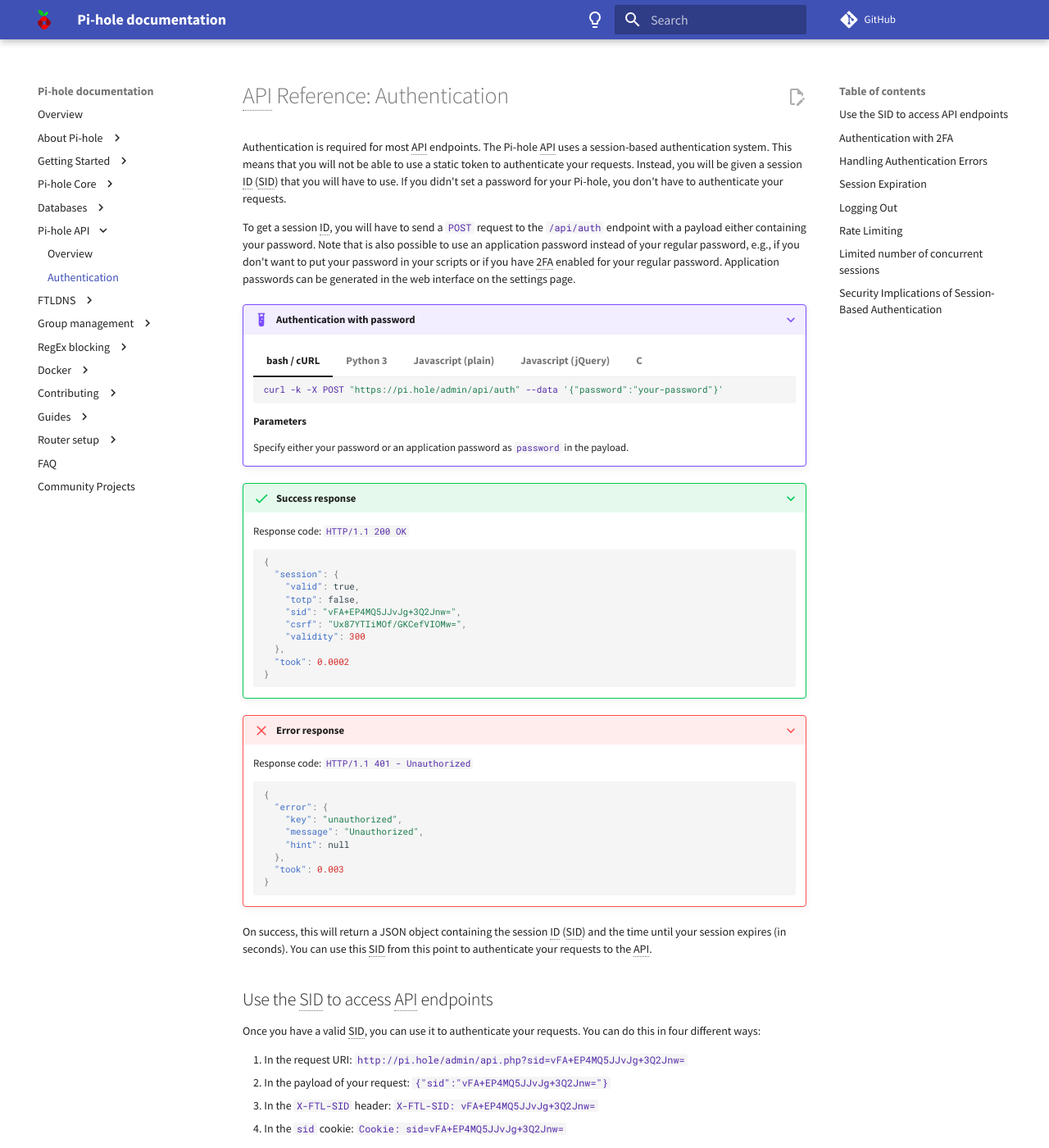
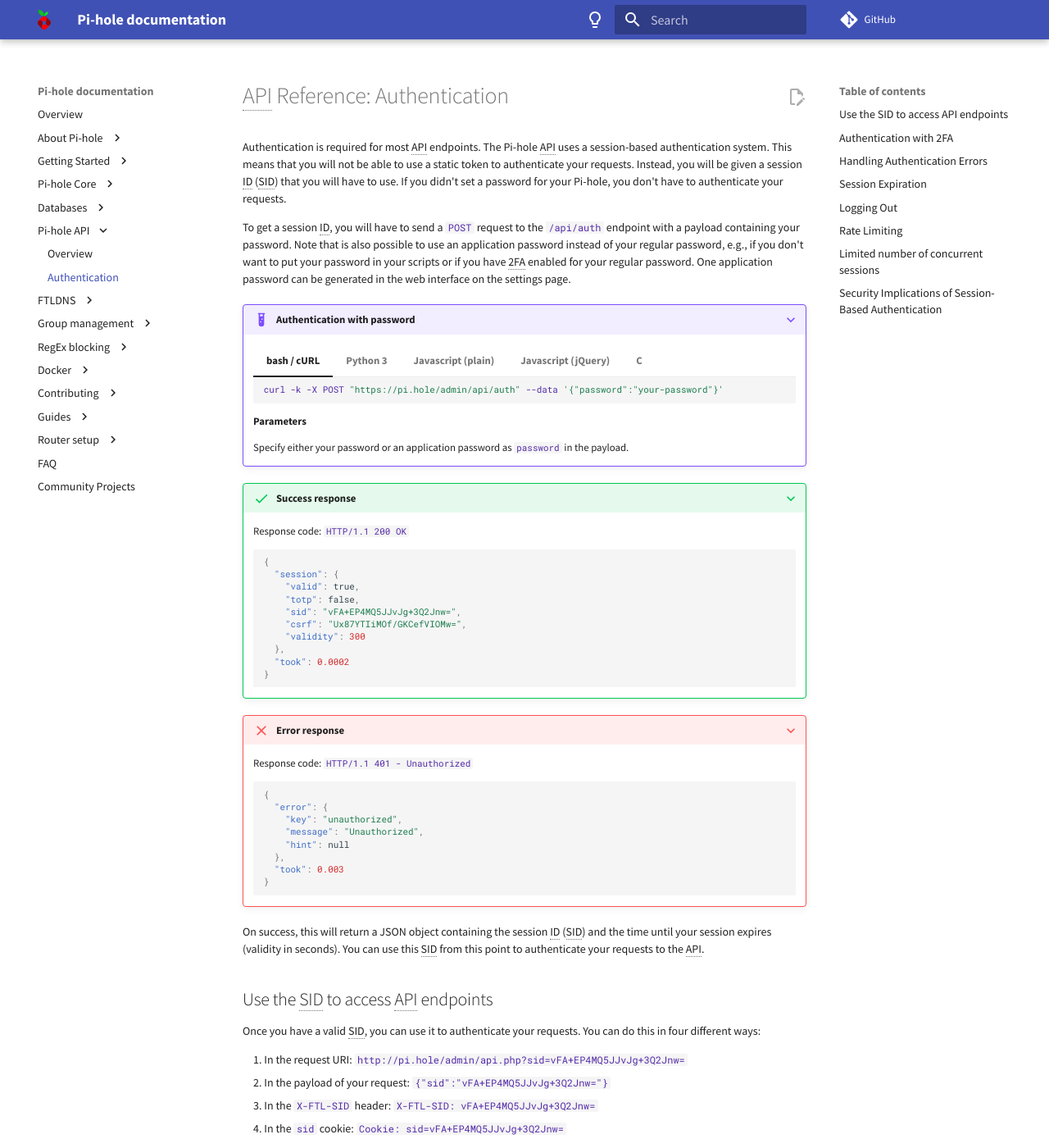
Before and after one commit to pi-hole/docs, an MkDocs documentation site: the page built from docs/api/auth.md, in a window 1280 px wide and 1400 px high. Shown: the whole window at 82% size. Built offline with MkDocs 1.6.1 and Material for MkDocs 9.7.7, drawn with Linux system fonts in a browser that asks for light colours; comment, search, counter and statistics services are not loaded.

Commit message:
Apply suggestions from code review
Co-authored-by: yubiuser <ckoenig@posteo.de>
Signed-off-by: DL6ER <DL6ER@users.noreply.github.com>

````diff
--- a/docs/api/auth.md
+++ b/docs/api/auth.md
@@ -2,7 +2,7 @@
 
 Authentication is required for most API endpoints. The Pi-hole API uses a session-based authentication system. This means that you will not be able to use a static token to authenticate your requests. Instead, you will be given a session ID (SID) that you will have to use. If you didn't set a password for your Pi-hole, you don't have to authenticate your requests.
 
-To get a session ID, you will have to send a `POST` request to the `/api/auth` endpoint with a payload either containing your password. Note that is also possible to use an application password instead of your regular password, e.g., if you don't want to put your password in your scripts or if you have 2FA enabled for your regular password. Application passwords can be generated in the web interface on the settings page.
+To get a session ID, you will have to send a `POST` request to the `/api/auth` endpoint with a payload containing your password. Note that is also possible to use an application password instead of your regular password, e.g., if you don't want to put your password in your scripts or if you have 2FA enabled for your regular password. One application password can be generated in the web interface on the settings page.
 
 <!-- markdownlint-disable code-block-style -->
 ???+ example "Authentication with password"
@@ -128,7 +128,7 @@
     }
     ```
 
-On success, this will return a JSON object containing the session ID (SID) and the time until your session expires (in seconds).
+On success, this will return a JSON object containing the session ID (SID) and the time until your session expires (validity in seconds).
 You can use this SID from this point to authenticate your requests to the API.
 
 ## Use the SID to access API endpoints
````
